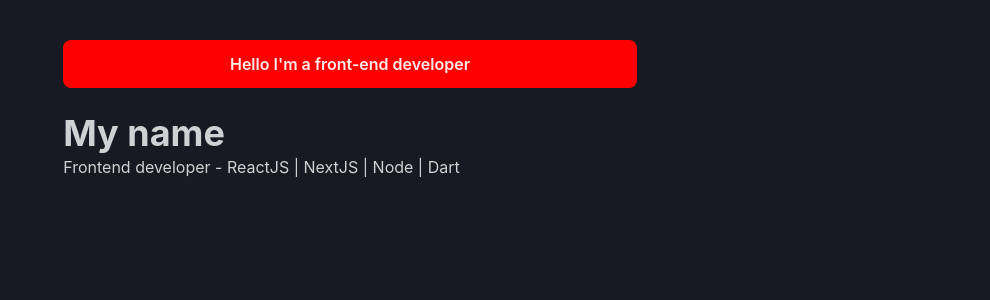
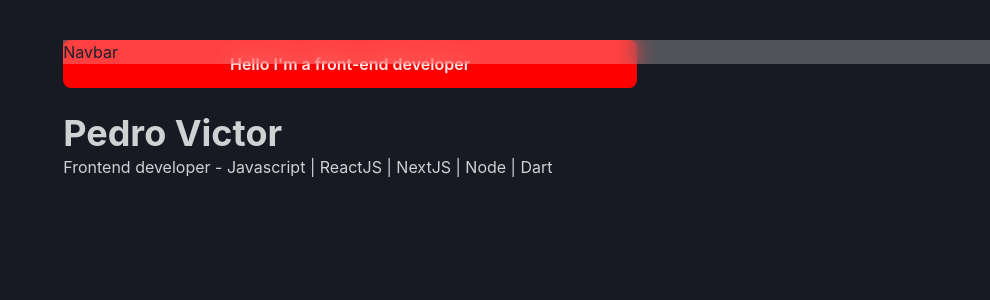
Before and after one commit to PedroVictor022/frontend-portifolio, a Next.js app: page / in a window 1280 px wide. Shown: the top 300 px of the page, without its empty margins (290-1280 px from the left). Built offline with nearby package versions, Linux system fonts and the light colour scheme.

Commit message:
Adding main.js in app

```diff
--- a/components/Layout/header/index.js
+++ b/components/Layout/header/index.js
@@ -2,6 +2,7 @@ import { Box, Container, Flex, Heading, HStack, Text } from "@chakra-ui/react";
 import Head from "next/head";
 import React from "react";
 import Link from "../../Utils/NextLink";
+import { Navbar } from "../navbar";
 
 function Header() {
    return (
@@ -14,6 +15,7 @@ function Header() {
          </Head>
 
          <Container pt="10">
+            <Navbar/>
             <Box
                bg="red"
                color="whiteAlpha.900"
@@ -30,8 +32,8 @@ function Header() {
                <Box flexGrow={1}
                   color="whiteAlpha.800"
                >
-                  <Heading>My name</Heading>
-                  <Text>Frontend developer - ReactJS | NextJS | Node | Dart</Text>
+                  <Heading>Pedro Victor</Heading>
+                  <Text>Frontend developer - Javascript | ReactJS | NextJS | Node | Dart</Text>
                </Box>
             </Box>
          </Container>
--- /dev/null
+++ b/components/Layout/navbar/index.js
@@ -0,0 +1,35 @@
+import { Box, Link, useColorMode, useColorModeValue } from "@chakra-ui/react";
+import NextLink from "../../Utils/NextLink";
+
+export const LinkItem = ({ href, path, children}) => {
+   const active = path == href;
+   const inactiveColor = useColorMode('gray.200', 'whiteAlpha900')
+
+   return (
+      <NextLink href={href}
+         p={2}
+         bg={active ? 'glassTeal' : undefined}
+         color={active ? "#202023" : inactiveColor}
+      >
+         {children}
+      </NextLink>
+   )
+}
+
+export const Navbar = props => {
+   const { path } = props;
+
+   return (
+      <Box
+         position="fixed"
+         as="nav"
+         w="100%"
+         bg={useColorModeValue('#ffffff40', '#20202380')}
+         style={{backdropFilter: 'blur(10px'}}
+         zIndex={1}
+         {...props}
+      >
+         Navbar
+      </Box>
+   )
+}
--- a/package.json
+++ b/package.json
@@ -14,6 +14,7 @@
     "@emotion/styled": "^11.10.4",
     "framer-motion": "^6.5.1",
     "next": "12.3.1",
+    "particles.js": "^2.0.0",
     "react": "18.2.0",
     "react-dom": "18.2.0"
   },
```
Also changed, not shown: components/Layout/main.js (added, +15 -0 lines), 1 other file (tests, documents, lock files or other folders).
